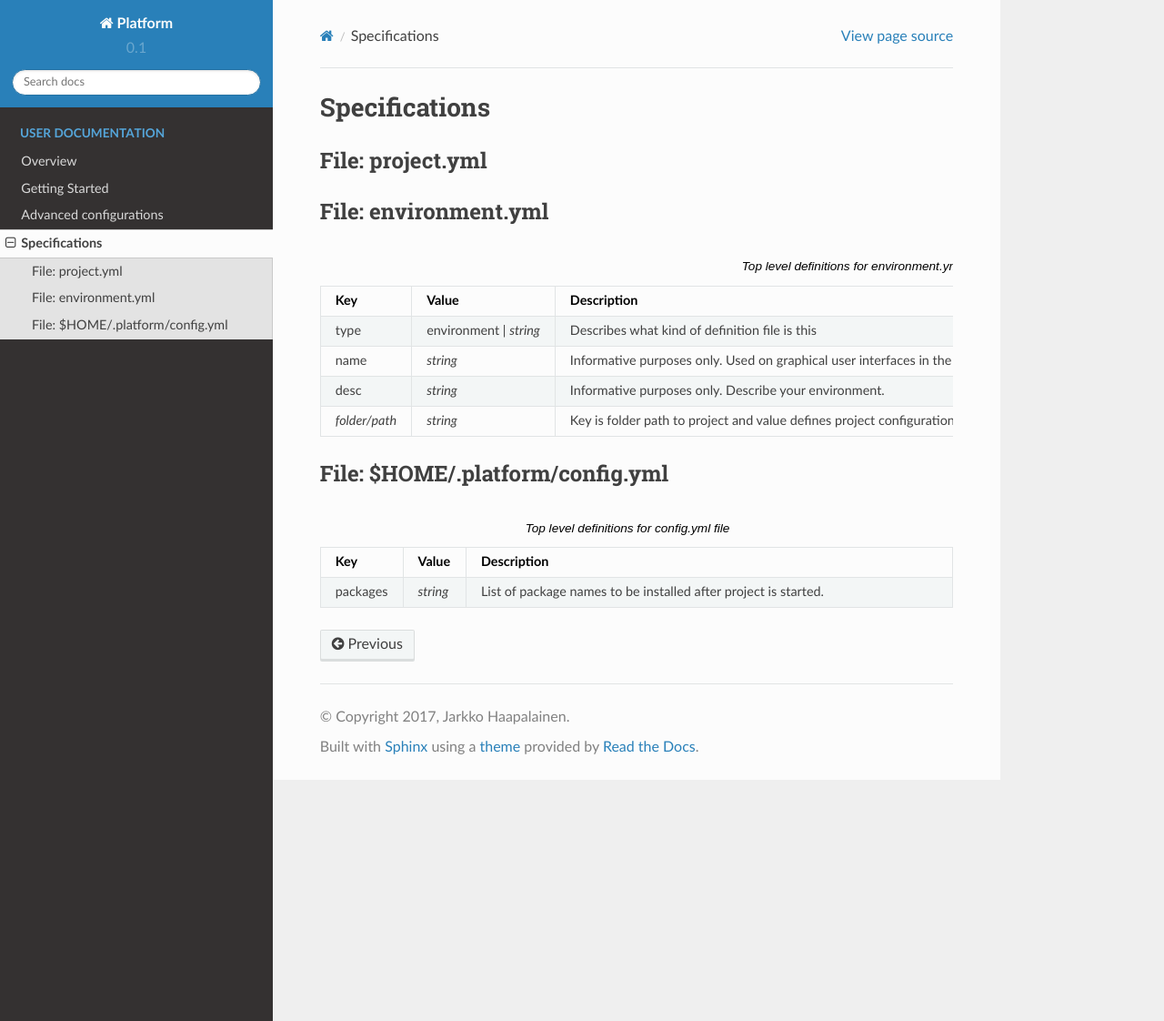
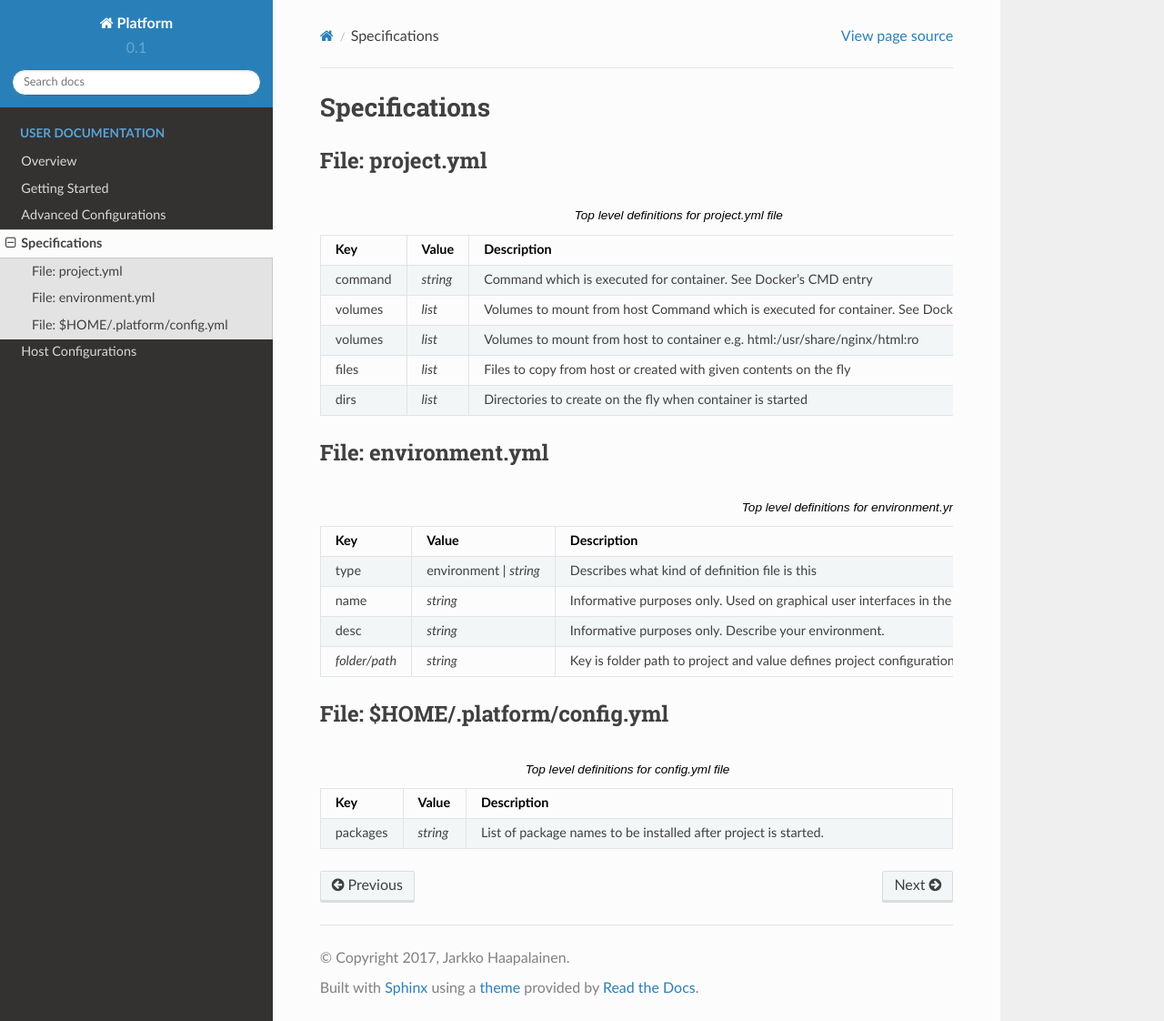
Before and after one commit to 7ojo/perl6-platform, a Sphinx documentation site: the page built from docs/source/specifications.rst, in a window 1280 px wide and 1122 px high. Shown: the whole window at 91% size. Built offline with Sphinx 7.4.7 and the Read the Docs theme 2.0.0, drawn with Linux system fonts in a browser that asks for light colours.

Commit message:
Updated documentation

```diff
--- a/docs/source/index.rst
+++ b/docs/source/index.rst
@@ -30,6 +30,7 @@ Here you'll find Platform's documentation. Tool for quickly define and launch ex
    getting_started
    advanced_configurations
    specifications
+   host_configurations
 
 
 Indices and tables
--- a/docs/source/specifications.rst
+++ b/docs/source/specifications.rst
@@ -3,6 +3,29 @@ Specifications
 
 File: project.yml
 -----------------
+
+.. list-table:: Top level definitions for project.yml file
+   :widths: 15, 15, 120
+   :header-rows: 1
+
+   * - Key
+     - Value
+     - Description
+   * - command
+     - *string*
+     - Command which is executed for container. See Docker's CMD entry
+   * - volumes
+     - *list*
+     - Volumes to mount from host Command which is executed for container. See Docker's CMD entry
+   * - volumes
+     - *list*
+     - Volumes to mount from host to container e.g. html:/usr/share/nginx/html:ro
+   * - files
+     - *list*
+     - Files to copy from host or created with given contents on the fly
+   * - dirs
+     - *list*
+     - Directories to create on the fly when container is started
 
 
 File: environment.yml
```
Also changed, not shown: docs/source/advanced_configurations.rst (+11 -1 lines), docs/source/host_configurations.rst (added, +40 -0 lines).
